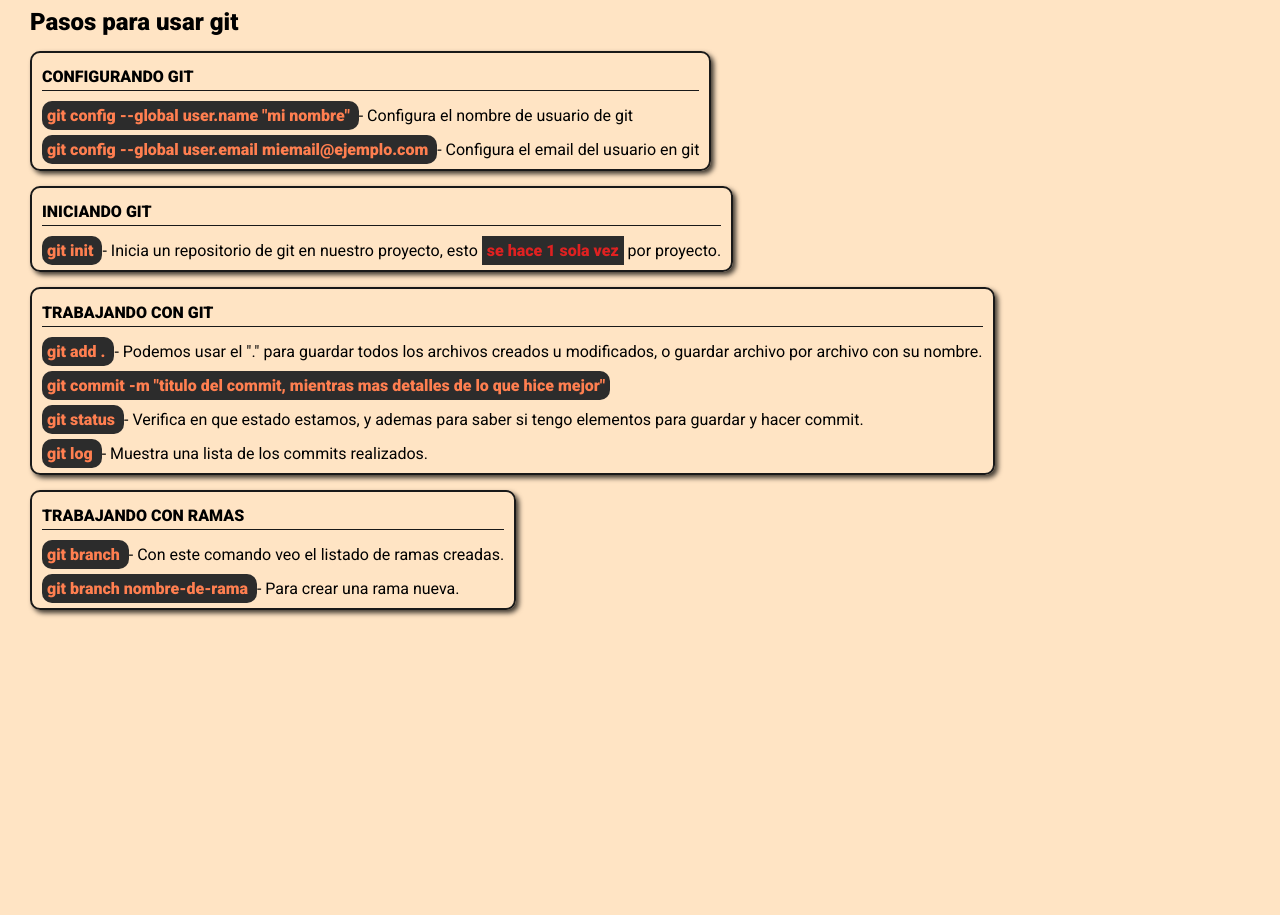
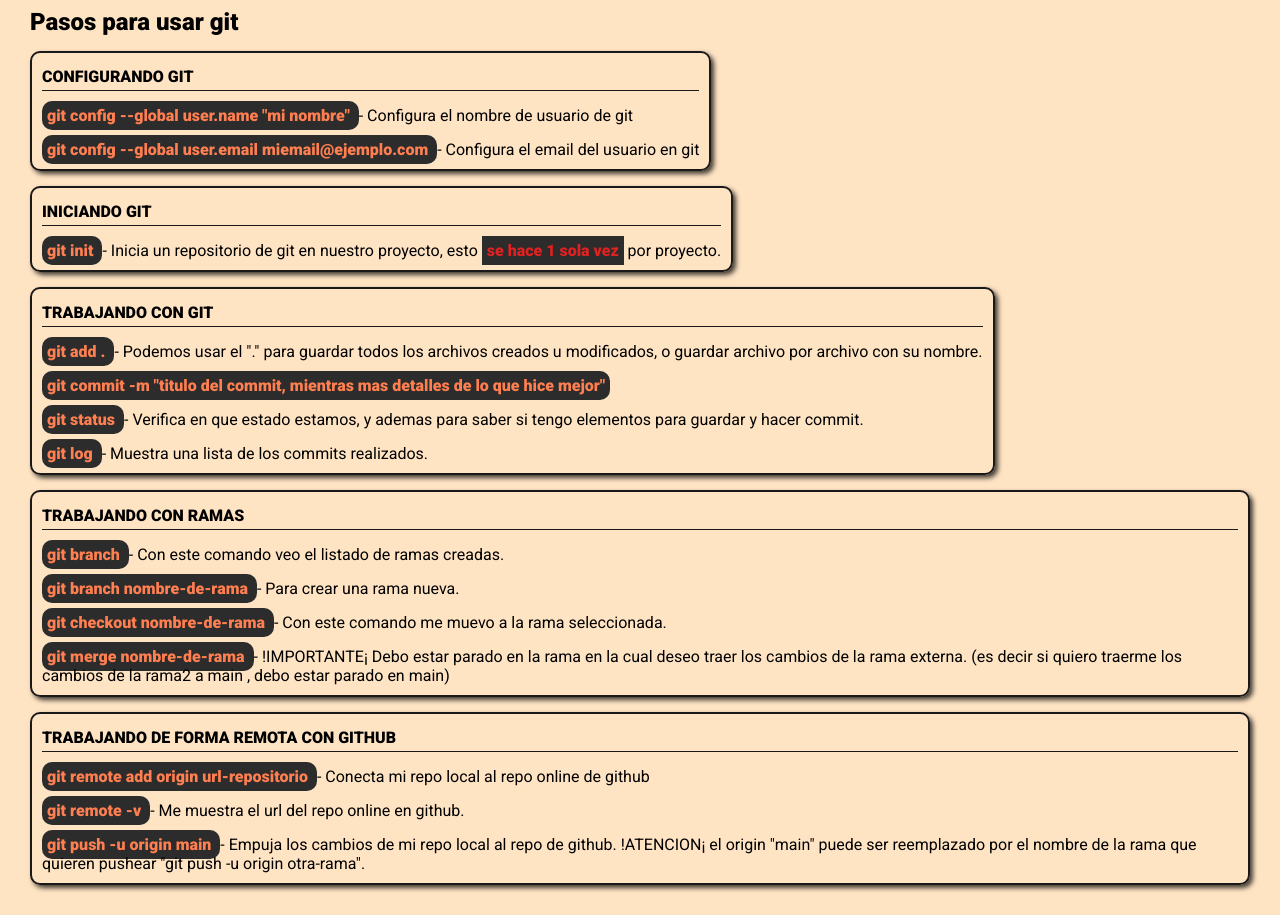
Before and after one commit to feralarcon1995/clase-git, a plain HTML site: page index.html in a window 1280 px wide. Shown: the part 60-975 px from the top of the page. Before the commit the page ends 800 px from the top, so only its background shows below. Drawn offline with Linux system fonts and the light colour scheme; a web font is replaced by a local one.

Commit message:
Agregue mas items a la lista de los comandos de git, el apartado Trabajando de forma remota con github

```diff
--- a/index.html
+++ b/index.html
@@ -84,6 +84,39 @@
                 </span>
                 - Para crear una rama nueva.
             </li>
+            <li>
+                <span>
+                    git checkout nombre-de-rama
+                </span>
+                - Con este comando me muevo a la rama seleccionada.
+            </li>
+            <li>
+                <span>
+                    git merge nombre-de-rama
+                </span>
+                - !IMPORTANTE¡ Debo estar parado en la rama en la cual deseo traer los cambios de la rama externa. (es decir si quiero traerme los cambios de la rama2 a main , debo estar parado en main)
+            </li>
+        </ul>
+        <ul>
+            <li>Trabajando de forma remota con GITHUB</li>
+            <li>
+                <span>
+                    git remote add origin url-repositorio
+                </span>
+                - Conecta mi repo local al repo online de github
+            </li>
+            <li>
+                <span>
+                    git remote -v
+                </span>
+                - Me muestra el url del repo online en github.
+            </li>
+            <li>
+                <span>
+                    git push -u origin main
+                </span>
+                - Empuja los cambios de mi repo local al repo de github. !ATENCION¡ el origin "main" puede ser reemplazado por el nombre de la rama que quieren pushear "git push -u origin otra-rama".
+            </li>
         </ul>
     </section>
 </body>
```
